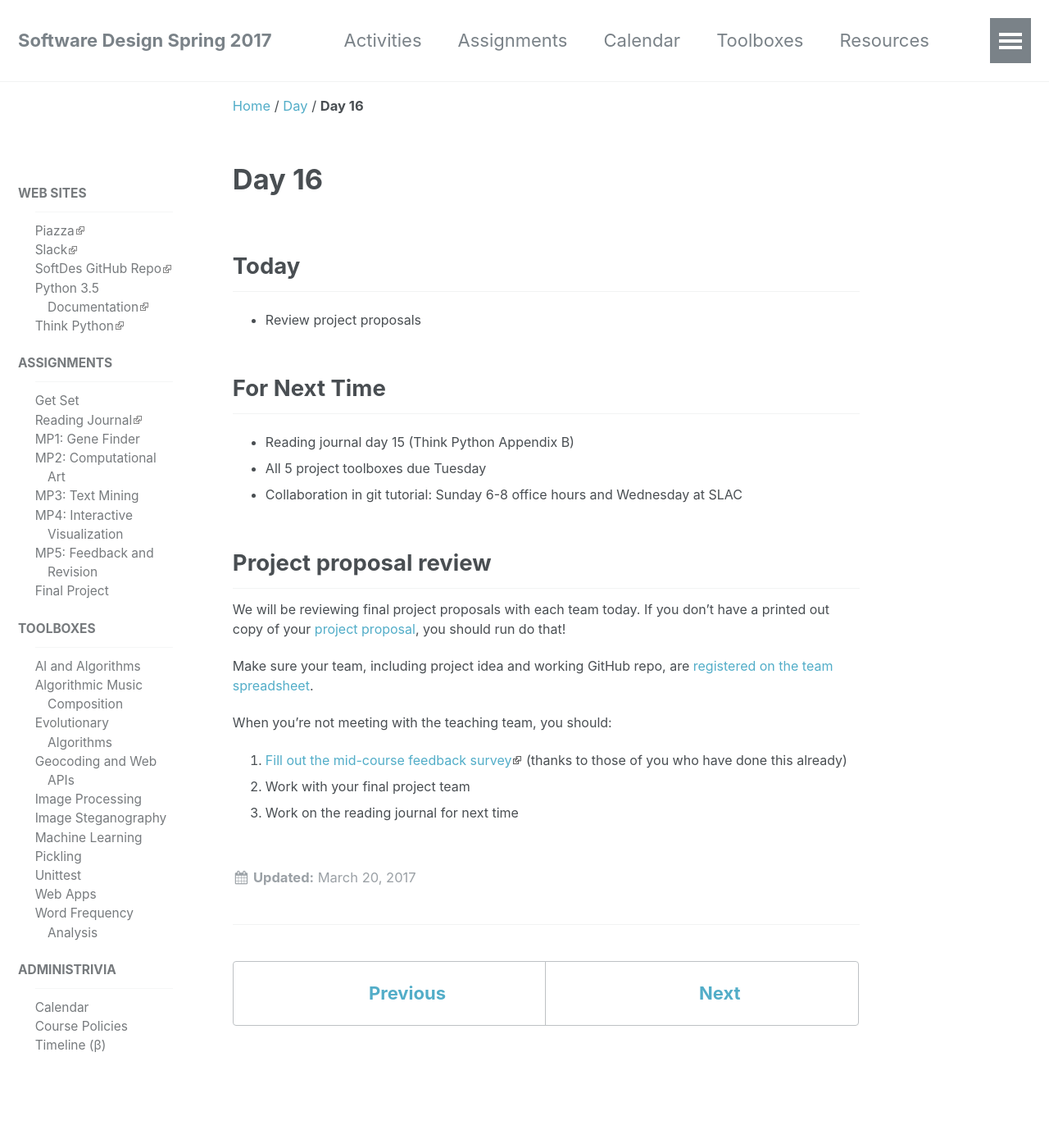
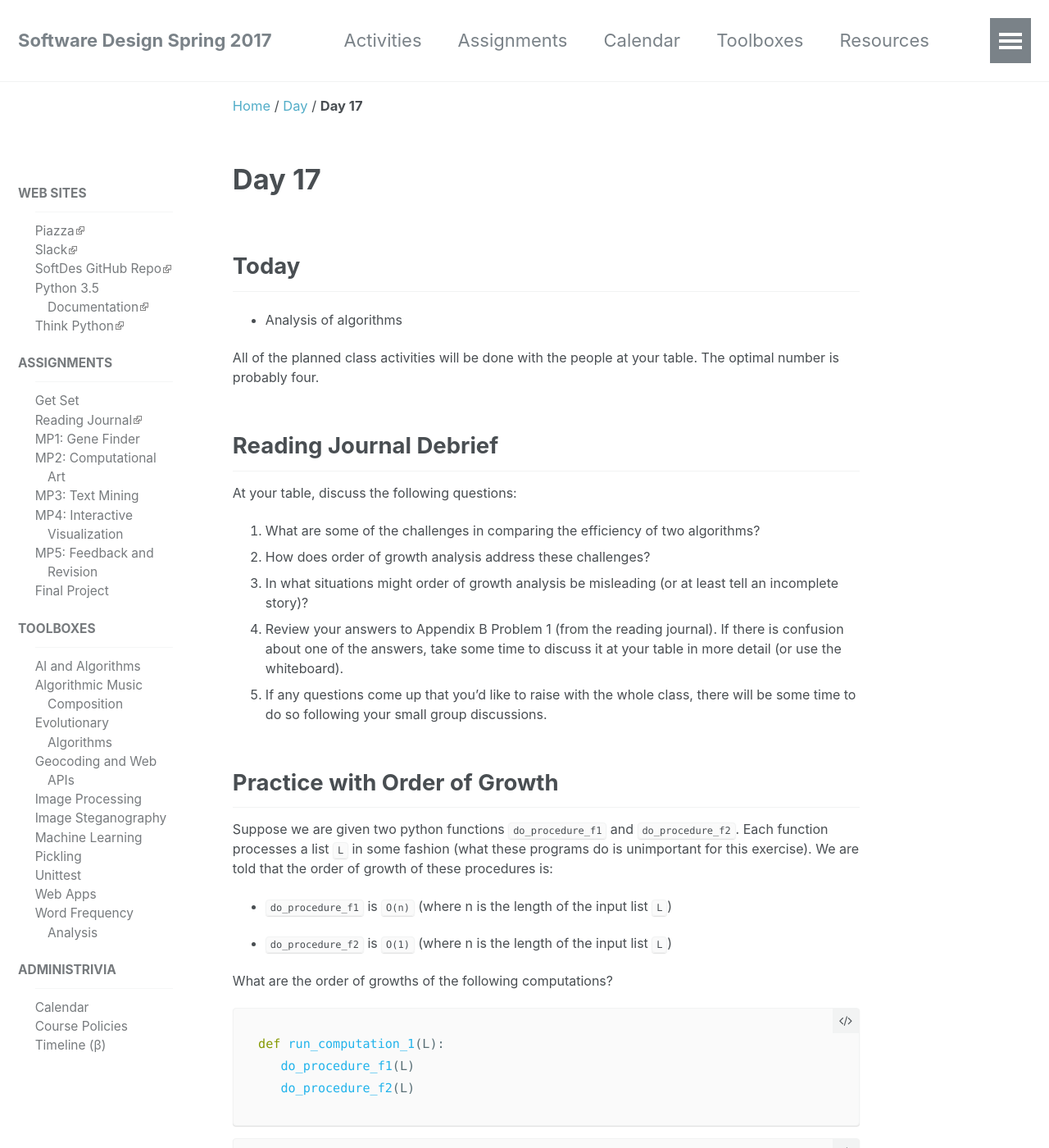
Before and after one commit to sd17spring/sd17spring.github.io, a Jekyll site: the page built from _days/day-16.md, in a window 1280 px wide and 1400 px high. Shown: the whole window at 82% size. Built offline with Jekyll 4.4.1, drawn with Linux system fonts in a browser that asks for light colours; some of the changed text lies outside the part shown.

Commit message:
update day 16 date; unpublished day 17

````diff
--- a/_days/day-16.md
+++ b/_days/day-16.md
@@ -1,32 +1,96 @@
 ---
-title: Day 16
-date: 2017-03-20 00:00:00 -04:00
-activity_date: 2017-03-19 20:00:00 -04:00
-description: Review project proposals
+title: Day 17
+date: 2017-03-23 00:00:00 -04:00
+activity_date: 2017-03-23
+description: Analysis of algorithms
 ---
 
 ## Today
 
-* Review project proposals
+* Analysis of algorithms
 
-## For Next Time
+All of the planned class activities will be done with the people at your
+table. The optimal number is probably four.
 
-* Reading journal day 15 (Think Python Appendix B)
-* All 5 project toolboxes due Tuesday
-* Collaboration in git tutorial: Sunday 6-8 office hours and Wednesday at SLAC
+## Reading Journal Debrief
 
+At your table, discuss the following questions:
 
-## Project proposal review
+1. What are some of the challenges in comparing the efficiency of two algorithms?
+2. How does order of growth analysis address these challenges?
+3. In what situations might order of growth analysis be misleading (or at least tell an incomplete story)?
+4. Review your answers to Appendix B Problem 1 (from the reading journal). If there is confusion about one of the answers, take some time to discuss it at your table in more detail (or use the whiteboard).
+5. If any questions come up that you'd like to raise with the whole class, there will be some time to do so following your small group discussions.
 
-We will be reviewing final project proposals with each team today. If you
-don't have a printed out copy of your [project proposal]({% link _assignments/final-project.md %}#project-proposal), you should run
-do that!
+## Practice with Order of Growth
 
-Make sure your team, including project idea and working GitHub repo, are
-[registered on the team spreadsheet]({{final_project_proposal_spreadsheet}}).
+Suppose we are given two python functions `do_procedure_f1` and
+`do_procedure_f2`. Each function processes a list `L`  in some fashion
+(what these programs do is unimportant for this exercise). We are told that
+the order of growth of these procedures is:
 
-When you're not meeting with the teaching team, you should:
+* `do_procedure_f1`  is `O(n)` (where n is the length of the input list `L`)
 
-1. [Fill out the mid-course feedback survey]({{site.course.mid_course_feedback_survey_url}}) (thanks to those of you who have done this already)
-2. Work with your final project team
-3. Work on the reading journal for next time
+* `do_procedure_f2`  is `O(1)` (where n is the length of the input list `L`)
+
+What are the order of growths of the following computations?
+
+``` python
+def run_computation_1(L):
+   do_procedure_f1(L)
+   do_procedure_f2(L)
+```
+
+``` python
+def run_computation_2(L):
+   do_procedure_f1(L[0:5])
+   do_procedure_f2(L)
+```
+
+``` python
+def run_computation_3(L):
+   for i in range(len(L)):
+      do_procedure_f1(L)
+```
+
+``` python
+def run_computation_4(L):
+  for i in range(len(L)):
+      do_procedure_f2(L)
+```
+
+``` python
+def run_computation_5(L):
+    if len(L) % 2 == 0:
+        do_procedure_f1(L)
+    else:
+        do_procedure_f2(L)
+```
+
+``` python
+def run_computation_6(L):
+    if len(L) == 1:
+        return 1
+    else:
+        do_procedure_f2(L)
+        run_computation_6(L[0:len(L)/2])
+```
+
+### Order of Growth for Basic Python Operations
+
+You have read Think Python Appendix B.1 and B.2. One of the most important
+takeaways is the listing of the order of growth for various operations on
+Python data structures. Here are some key points:
+
+* Removing an element from the end of a list is constant time
+* Adding an element to the end of the list is constant time (on average)
+* Testing if an element is in a list is linear time, O(n)
+* Looking up the value stored with a given key in a dictionary is constant time
+* Looking up an element stored in a list at a particular location is constant time
+
+#### Empirical Analysis of Order of Growth
+
+Next, we will be doing an exercise to:
+
+1. Practice the application of order of growth analysis to actual Python code
+2. Explore how this analysis squares with an empirical analysis of the running time of Python code. The exercises for this portion of class can be found in the repository **https://github.com//{{site.course.github_owner}}/ClassNotes**  under **AnalysisOfAlgorithms.ipynb** .
````
Also changed, not shown: _days/day-17.md (+2 -1 lines).
